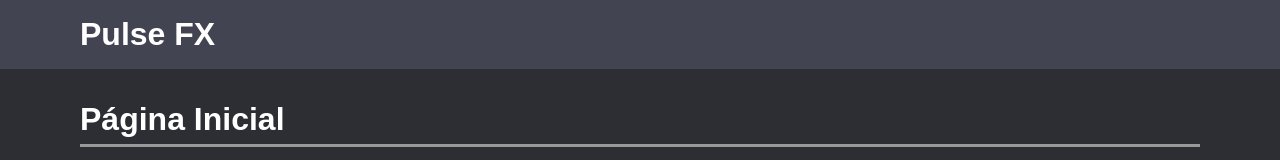
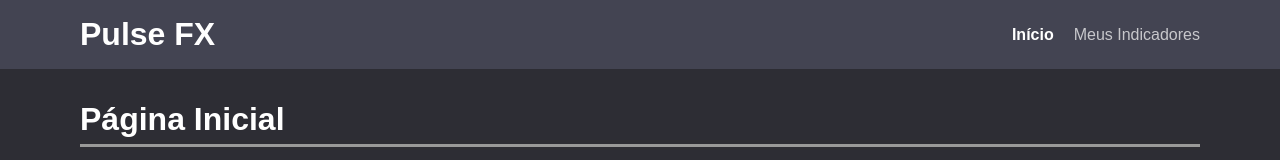
Before and after one commit to Pedrospecian/pulse-fx, a React (Vite) app in the folder apps/web/: page / in a window 1280 px wide. Shown: the top 160 px of the page. Built offline with nearby package versions, Linux system fonts and the light colour scheme; no server answers.

Commit message:
Implementada página de favoritos

```diff
--- a/apps/web/src/App.tsx
+++ b/apps/web/src/App.tsx
@@ -3,6 +3,7 @@
 import { theme } from "./styles/theme";
 import { Dashboard } from "./pages/Dashboard";
 import { IndicatorDetail } from "./pages/IndicatorDetail";
+import { Favorites } from "./pages/Favorites";
 import { Header } from "./components/Header";
 import { Container } from "./assets/components";
 
@@ -24,6 +25,7 @@
             <Routes>
               <Route path="/" element={<Dashboard />} />
               <Route path="/indicadores/:code" element={<IndicatorDetail />} />
+              <Route path="/favoritos" element={<Favorites />} />
             </Routes>
           </Container>
         </Main>
--- a/apps/web/src/components/Header.tsx
+++ b/apps/web/src/components/Header.tsx
@@ -1,20 +1,61 @@
 import styled from "styled-components";
+import { NavLink } from "react-router-dom";
 import { Container } from "../assets/components";
 
 const HeaderComponent = styled.header`
   font-family: sans-serif;
-  font-size: 32px;
   color: ${({ theme }) => theme.colors.text};
   background-color: ${({ theme }) => theme.colors.headerBackground};
+  padding: 16px 0;
+`;
+
+const HeaderRow = styled.div`
+  display: flex;
+  align-items: center;
+  justify-content: space-between;
+  flex-wrap: wrap;
+  gap: 12px;
+`;
+
+const Brand = styled.span`
+  font-size: 32px;
   font-weight: 700;
-  padding: 16px;
+`;
+
+const Nav = styled.nav`
+  display: flex;
+  gap: 20px;
+`;
+
+const NavItem = styled(NavLink)`
+  color: ${({ theme }) => theme.colors.text};
+  text-decoration: none;
+  font-size: 16px;
+  opacity: 0.7;
+
+  &.active {
+    opacity: 1;
+    font-weight: 700;
+  }
+
+  &:hover {
+    opacity: 1;
+  }
 `;
 
 export function Header() {
   return (
     <HeaderComponent>
       <Container>
-        Pulse FX
+        <HeaderRow>
+          <Brand>Pulse FX</Brand>
+          <Nav>
+            <NavItem to="/" end>
+              Início
+            </NavItem>
+            <NavItem to="/favoritos">Meus Indicadores</NavItem>
+          </Nav>
+        </HeaderRow>
       </Container>
     </HeaderComponent>
   );
--- /dev/null
+++ b/apps/web/src/hooks/useFavorites.ts
@@ -0,0 +1,40 @@
+import { useCallback, useEffect, useMemo, useState } from "react";
+import { api, type IndicatorSummary } from "../lib/api";
+
+/**
+ * Centraliza a lógica de favoritos pra não duplicar entre o Dashboard
+ * (que só precisa saber QUAIS estão favoritados, pra pintar a estrela) e a
+ * tela de "Meus indicadores" (que precisa da lista completa dos favoritos).
+ */
+export function useFavorites() {
+  const [favorites, setFavorites] = useState<IndicatorSummary[]>([]);
+  const [loading, setLoading] = useState(true);
+
+  useEffect(() => {
+    api
+      .getFavorites()
+      .then(setFavorites)
+      .finally(() => setLoading(false));
+  }, []);
+
+  // Memoizado: sem isso, um Set novo era criado a cada render e o
+  // useCallback abaixo nunca reaproveitava a função (ficava recriando à toa).
+  const favoriteCodes = useMemo(() => new Set(favorites.map((f) => f.code)), [favorites]);
+
+  const toggleFavorite = useCallback(
+    async (indicator: IndicatorSummary) => {
+      const isFav = favoriteCodes.has(indicator.code);
+
+      if (isFav) {
+        await api.removeFavorite(indicator.code);
+        setFavorites((prev) => prev.filter((f) => f.code !== indicator.code));
+      } else {
+        await api.addFavorite(indicator.code);
+        setFavorites((prev) => [...prev, indicator]);
+      }
+    },
+    [favoriteCodes]
+  );
+
+  return { favorites, favoriteCodes, toggleFavorite, loading };
+}
--- a/apps/web/src/pages/Dashboard.tsx
+++ b/apps/web/src/pages/Dashboard.tsx
@@ -4,6 +4,7 @@
 import { IndicatorCard } from "../components/IndicatorCard";
 import { Spinner } from "../components/Spinner";
 import { Text, PageTitle } from "../assets/components";
+import { useFavorites } from "../hooks/useFavorites";
 
 const CardsWrapper = styled.div`
   display: flex;
@@ -14,31 +15,19 @@
 
 export function Dashboard() {
   const [indicators, setIndicators] = useState<IndicatorSummary[]>([]);
-  const [favoriteCodes, setFavoriteCodes] = useState<Set<string>>(new Set());
   const [loading, setLoading] = useState(true);
+  const { favoriteCodes, toggleFavorite } = useFavorites();
 
   useEffect(() => {
-    Promise.all([api.getDashboard(), api.getFavorites()])
-      .then(([dashboard, favorites]) => {
-        setIndicators(dashboard);
-        setFavoriteCodes(new Set(favorites.map((f) => f.code)));
-      })
+    api
+      .getDashboard()
+      .then(setIndicators)
       .finally(() => setLoading(false));
   }, []);
 
-  async function toggleFavorite(code: string) {
-    const isFav = favoriteCodes.has(code);
-    if (isFav) {
-      await api.removeFavorite(code);
-      setFavoriteCodes((prev) => {
-        const next = new Set(prev);
-        next.delete(code);
-        return next;
-      });
-    } else {
-      await api.addFavorite(code);
-      setFavoriteCodes((prev) => new Set(prev).add(code));
-    }
+  function handleToggleFavorite(code: string) {
+    const indicator = indicators.find((i) => i.code === code);
+    if (indicator) toggleFavorite(indicator);
   }
 
   if (loading) return <Spinner />;
@@ -56,7 +45,7 @@
             key={indicator.code}
             indicator={indicator}
             isFavorite={favoriteCodes.has(indicator.code)}
-            onToggleFavorite={toggleFavorite}
+            onToggleFavorite={handleToggleFavorite}
           />
         ))}
       </CardsWrapper>
--- /dev/null
+++ b/apps/web/src/pages/Favorites.tsx
@@ -0,0 +1,42 @@
+import styled from "styled-components";
+import { useFavorites } from "../hooks/useFavorites";
+import { IndicatorCard } from "../components/IndicatorCard";
+import { Spinner } from "../components/Spinner";
+import { PageTitle, Text } from "../assets/components";
+
+const CardsWrapper = styled.div`
+  display: flex;
+  gap: 16px;
+  flex-wrap: wrap;
+  margin-top: 16px;
+`;
+
+export function Favorites() {
+  const { favorites, toggleFavorite, loading } = useFavorites();
+
+  if (loading) return <Spinner />;
+
+  return (
+    <div>
+      <PageTitle>Meus Indicadores</PageTitle>
+
+      {favorites.length === 0 ? (
+        <Text>
+          Você ainda não favoritou nenhum indicador. Clique na estrela de um indicador no
+          Dashboard pra ele aparecer aqui.
+        </Text>
+      ) : (
+        <CardsWrapper>
+          {favorites.map((indicator) => (
+            <IndicatorCard
+              key={indicator.code}
+              indicator={indicator}
+              isFavorite
+              onToggleFavorite={() => toggleFavorite(indicator)}
+            />
+          ))}
+        </CardsWrapper>
+      )}
+    </div>
+  );
+}
--- a/apps/web/src/pages/IndicatorDetail.tsx
+++ b/apps/web/src/pages/IndicatorDetail.tsx
@@ -1,6 +1,6 @@
 import styled from "styled-components";
 import { useEffect, useState } from "react";
-import { Link, useParams } from "react-router-dom";
+import { useParams } from "react-router-dom";
 import { api, type IndicatorDetail as IndicatorDetailType } from "../lib/api";
 import { VariationBadge } from "../components/VariationBadge";
 import { Spinner } from "../components/Spinner";
```
